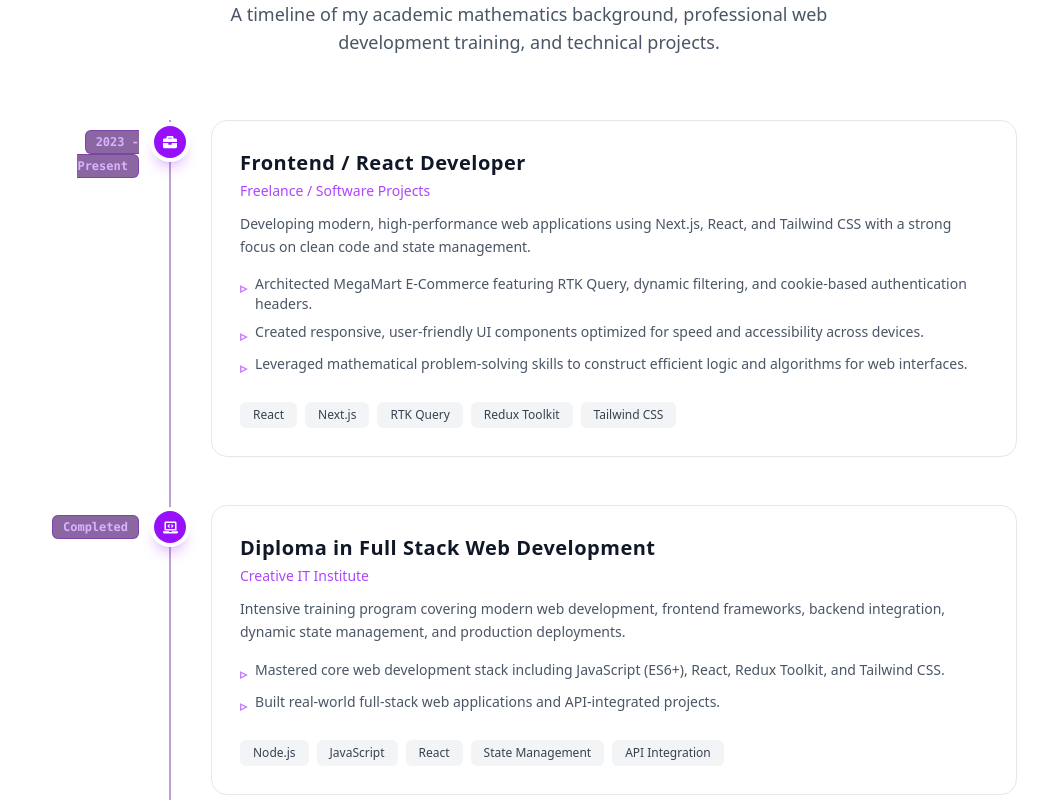
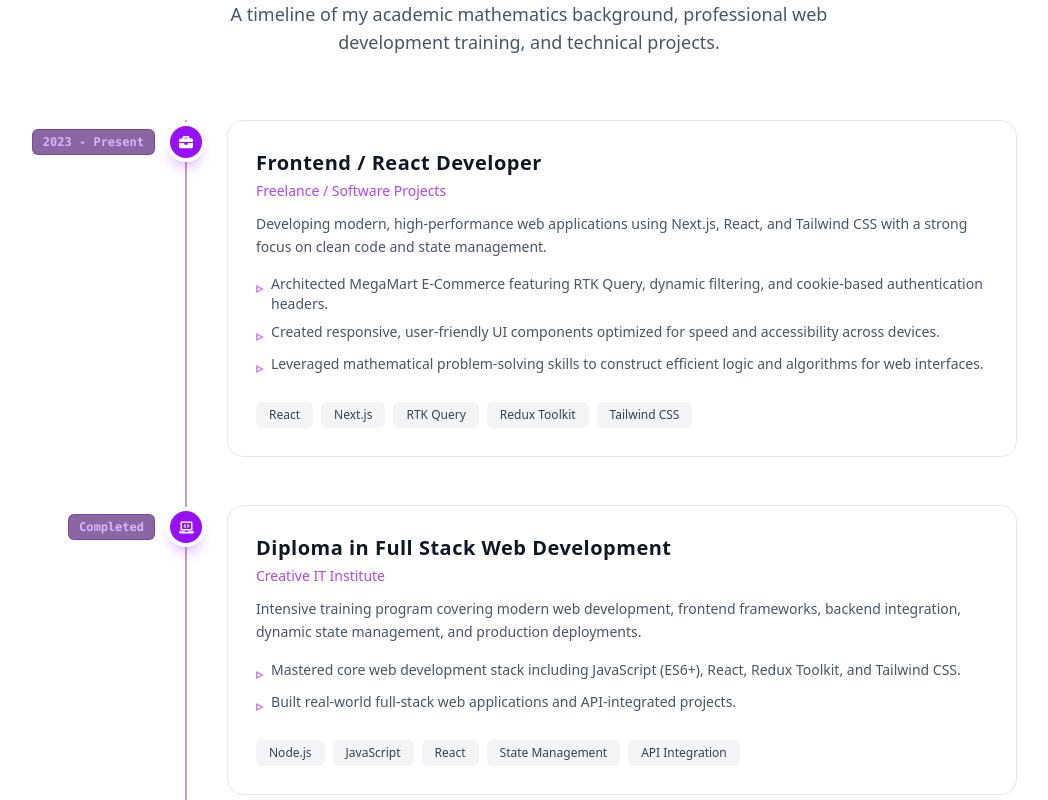
Before and after one commit to fahim-rahman7/Portfolio-Next.js, a Next.js app: page / in a window 1280 px wide. Shown: the part 1560-2360 px from the top of the page, without its empty margins (111-1159 px from the left). Built offline with nearby package versions, Linux system fonts and the light colour scheme.

Commit message:
Experience section fixed

```diff
--- a/app/components/Experience.js
+++ b/app/components/Experience.js
@@ -62,7 +62,7 @@ export default function Experience() {
       </div>
 
       {/* Vertical Timeline */}
-      <div className="relative border-l-2 border-purple-900/40 dark:border-purple-800/30 ml-4 md:ml-32 space-y-12">
+      <div className="relative border-l-2 border-purple-900/40 dark:border-purple-800/30 ml-4 md:ml-36 space-y-12">
         {timelineData.map((item, index) => (
           <div key={index} className="relative pl-8 md:pl-10 group">
 
@@ -78,8 +78,8 @@ export default function Experience() {
             </div>
 
             {/* Date Pill (Desktop Side Badge) */}
-            <div className="hidden md:block absolute -left-36 top-2 text-right w-28">
-              <span className="text-xs font-mono font-semibold px-2.5 py-1 rounded-md bg-purple-950/60 text-purple-300 border border-purple-800/40">
+            <div className="hidden md:block absolute -left-44 top-2 text-right w-36">
+              <span className="text-xs font-mono font-semibold px-2.5 py-1 rounded-md bg-purple-950/60 text-purple-300 border border-purple-800/40 whitespace-nowrap inline-block">
                 {item.duration}
               </span>
             </div>
```
